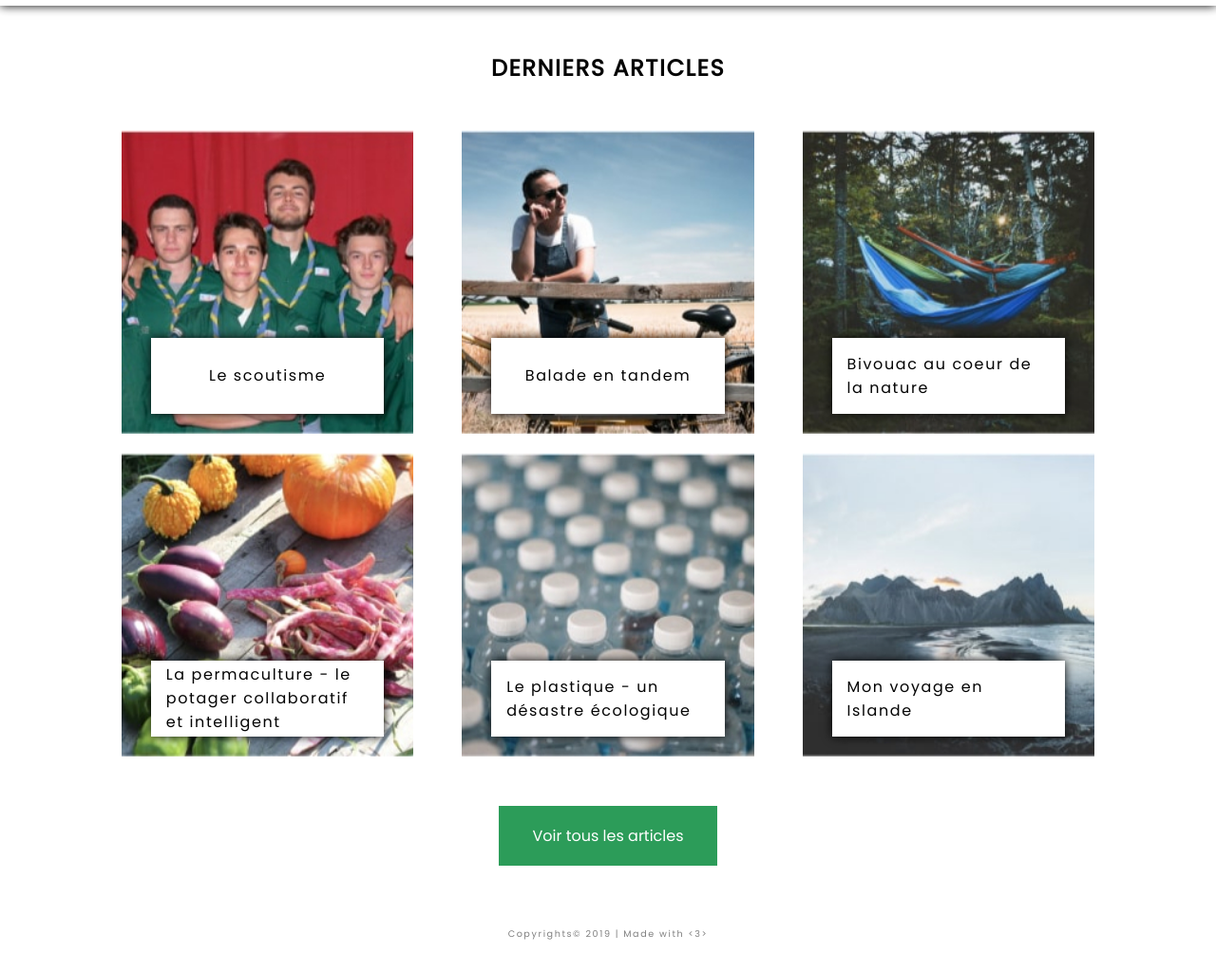
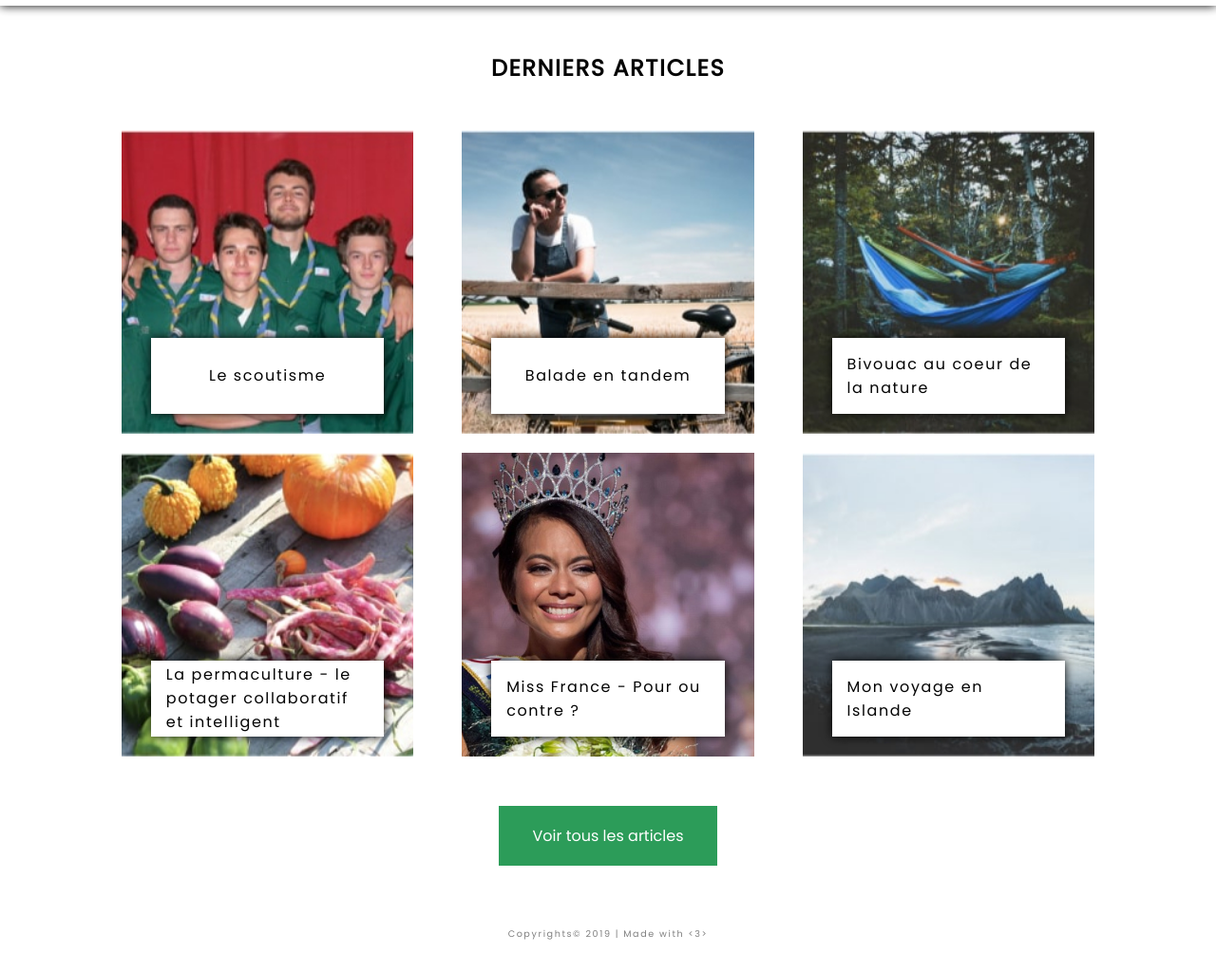
Before and after one commit to ArthurBarre/seo-scouting, a website built with Parcel: page src/index.html in a window 1280 px wide. Shown: the part 74-1098 px from the top of the page at 95% size. Built offline with nearby package versions, Linux system fonts and the light colour scheme.

Commit message:
add links

```diff
--- a/src/assets/styles/homepage.scss
+++ b/src/assets/styles/homepage.scss
@@ -42,27 +42,27 @@
         }
 
         &.article--scout {
-        background-image: url('../images/article-scout.jpg');
+          background-image: url('../images/article-scout.jpg');
         }
 
         &.article--tandem {
-        background-image: url('../images/article-tandem.jpg');
+          background-image: url('../images/article-tandem.jpg');
         }
 
         &.article--bivouac {
-        background-image: url('../images/article-bivouac.jpg');
+          background-image: url('../images/article-bivouac.jpg');
         }
 
         &.article--garden {
-        background-image: url('../images/article-garden.jpg');
+          background-image: url('../images/article-garden.jpg');
         }
 
-        &.article--plastic {
-        background-image: url('../images/article-plastic.jpg');
+        &.article--missfr {
+          background-image: url('../images/article-missfr.jpeg');
         }
 
         &.article--iceland {
-        background-image: url('../images/article-iceland.jpg');
+          background-image: url('../images/article-iceland.jpg');
         }
 
 
--- a/src/index.html
+++ b/src/index.html
@@ -37,9 +37,9 @@
 
     <article class="article--scout">
       <div id='texts'>
-        <a href="article.html">
-          <h3 id='link-thumbnail'>Le scoutisme</h3>
-        </a>
+          <a href="article.html">
+            <h3 id='link-thumbnail'>Le scoutisme</h3>
+          </a>
         </div>
       </article>
 
@@ -67,19 +67,19 @@
       </div>
     </article>
 
-    <article class="article--plastic">
+    <article class="article--missfr">
       <div id='thumbnail'>
-        <h3>
-          Le plastique - un désastre écologique
-        </h3>
+        <a href="https://les4branchesdelamain.netlify.com/missfr.html">
+          <h3 id='link-thumbnail'>Miss France - Pour ou contre ?</h3>
+        </a>
       </div>
     </article>
 
     <article class="article--iceland">
       <div id='thumbnail'>
-        <h3>
-          Mon voyage en Islande
-        </h3>
+        <a href="https://les4branchesdelamain.netlify.com/voyage.html">
+          <h3 id='link-thumbnail'>Mon voyage en Islande</h3>
+        </a>
       </div>
     </article>
   </section>
```
Also changed, not shown: README.md, sitemap.xml (line endings or trailing spaces), src/assets/images/article-missfr.jpeg (added).
